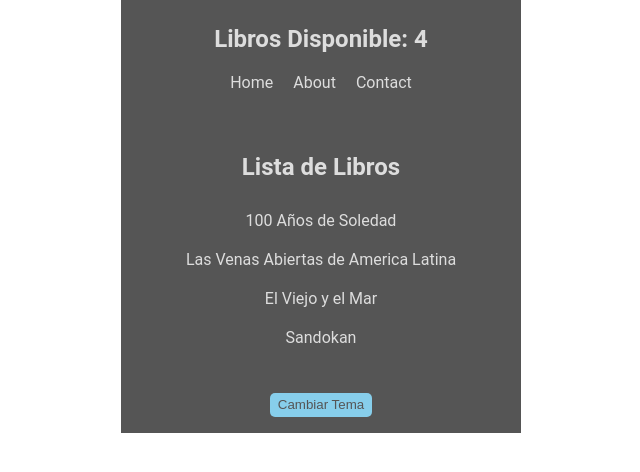
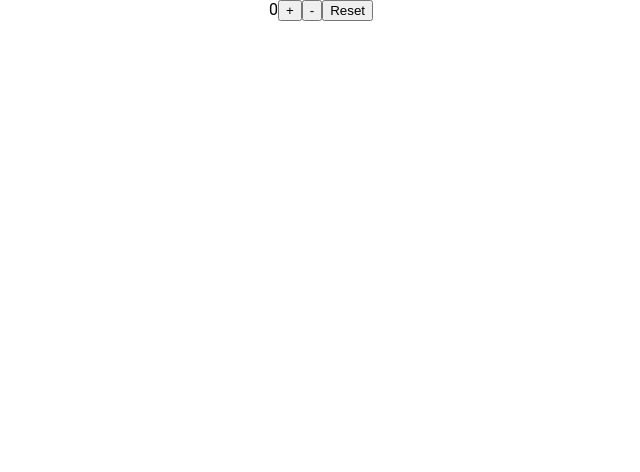
Before and after one commit to Academia-Numen/la-costa-react-clases, a React (Create React App) app: page / in a window 1280 px wide. Shown: the top 472 px of the page, without its empty margins (319-959 px from the left). Built offline with nearby package versions, Linux system fonts and the light colour scheme.

Commit message:
clase 7 parte B: useReducer ejemplos

```diff
--- a/src/App.js
+++ b/src/App.js
@@ -1,27 +1,14 @@
 import './App.css';
-import BooksList from './components/BooksList';
 import React from 'react';
 import Navbar from './components/Navbar';
 import { AppContainer } from './App.styled';
-import ThemeToggle from './components/ThemeToggle';
-import ThemeContextProvider from './contexts/ThemeContext';
-import BooksContextProvider from './contexts/BooksContext';
+import Counter from './components/Counter';
 
 function App() {
 
   return (
     <AppContainer>
-      <ThemeContextProvider>
-        <BooksContextProvider>
-
-          <Navbar/>
-
-          <BooksList/>
-
-          <ThemeToggle />
-
-        </BooksContextProvider>
-      </ThemeContextProvider>
+      <Counter />
     </AppContainer>
   );
 }
--- /dev/null
+++ b/src/components/Counter/index.js
@@ -0,0 +1,17 @@
+import React, { useReducer } from "react";
+import countReducer, { ACTIONS } from "../../reducers/countReducer";
+
+function Counter() {
+    const [count, dispatch] = useReducer(countReducer, 0);
+
+    return (
+        <div>
+            <span>{count}</span>
+            <button onClick={() => dispatch({ type: ACTIONS.INCREMENT })}>+</button>
+            <button onClick={() => dispatch({ type: ACTIONS.DECREMENT })}>-</button>
+            <button onClick={() => dispatch({ type: ACTIONS.RESET })}>Reset</button>
+        </div>
+    );
+}
+
+export default Counter;
--- /dev/null
+++ b/src/reducers/countReducer.js
@@ -0,0 +1,18 @@
+export const ACTIONS = {
+    INCREMENT: 'increment',
+    DECREMENT: 'decrement',
+    RESET: 'reset',
+}
+
+export default function countReducer(state, action) {
+    switch (action.type) {
+        case ACTIONS.INCREMENT:
+            return state + 1;
+        case ACTIONS.DECREMENT:
+            return state - 1;
+        case ACTIONS.RESET:
+            return 0;
+        default:
+            return state;
+    }
+}
```
